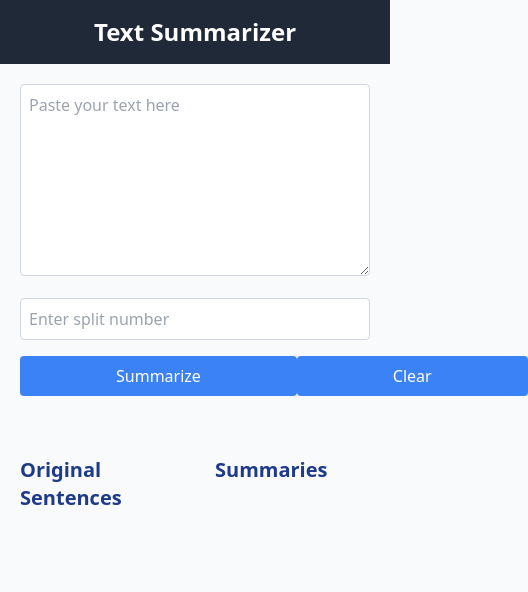
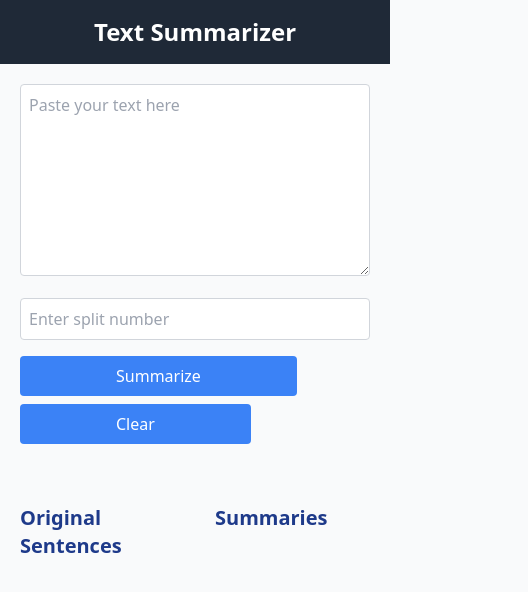
Before and after one commit to AkashMaurya1430/Text-Summarizer, a React (Create React App) app in the folder frontend/: page / in a window 390 px wide. Shown: the top 592 px of the page, 528 px wide, since content can reach past the window. Built offline with nearby package versions, Linux system fonts and the light colour scheme.

Commit message:
minor ui fix

```diff
--- a/frontend/src/App.js
+++ b/frontend/src/App.js
@@ -78,11 +78,11 @@ function App() {
         <form onSubmit={handleSubmit} className="w-full p-5">
           <textarea value={text} onChange={(e) => setText(e.target.value)} placeholder="Paste your text here" className="h-48" />
           <input type="number" placeholder="Enter split number" value={x} onChange={(e) => setX(e.target.value)} min="1" />
-          <div className="flex flex-row justify-around">
+          <div className="md:flex flex-row justify-around">
             <button type="submit" className="w-fit ">
               Summarize
             </button>
-            <button type="button" className="w-fit" onClick={clearForm}>
+            <button type="button" className="w-fit mt-2 md:mt-0" onClick={clearForm}>
               Clear
             </button>
           </div>
```
